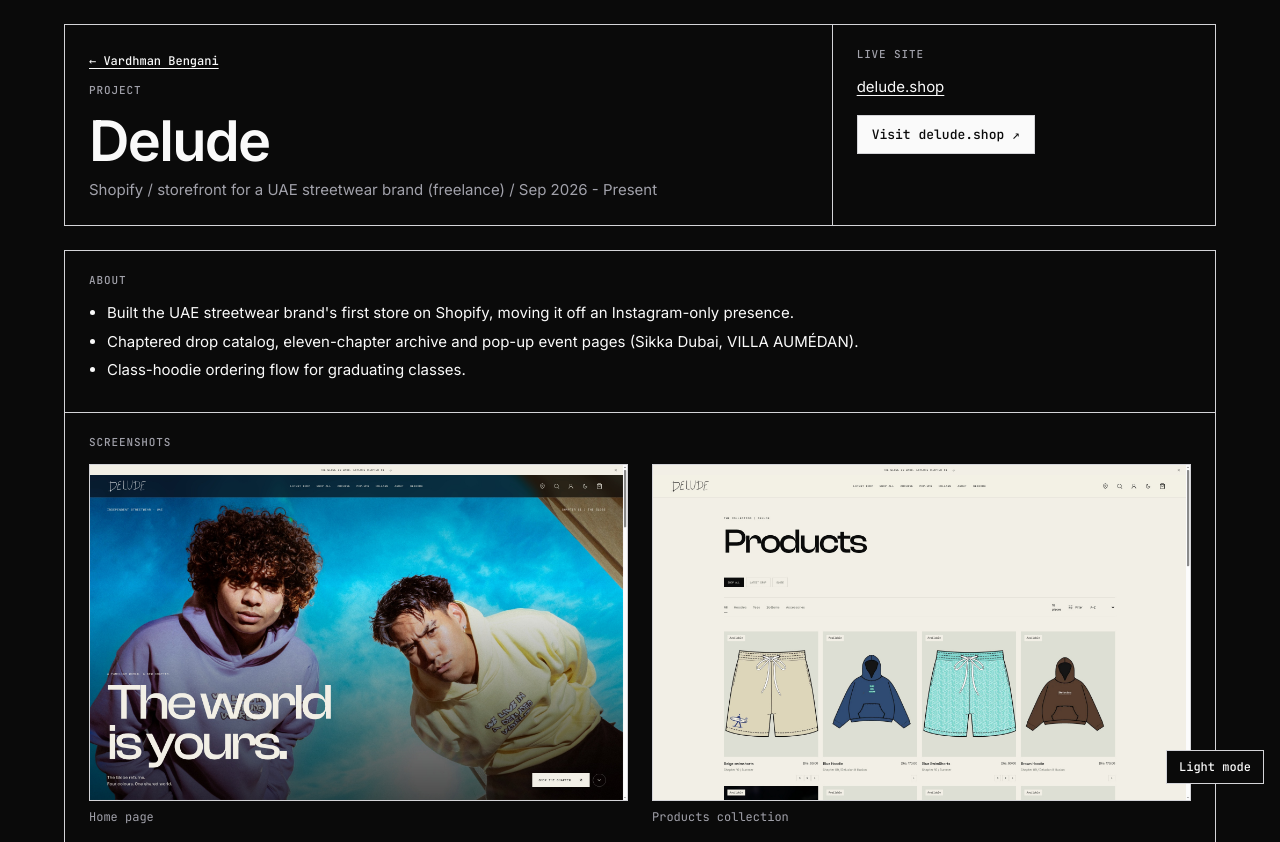
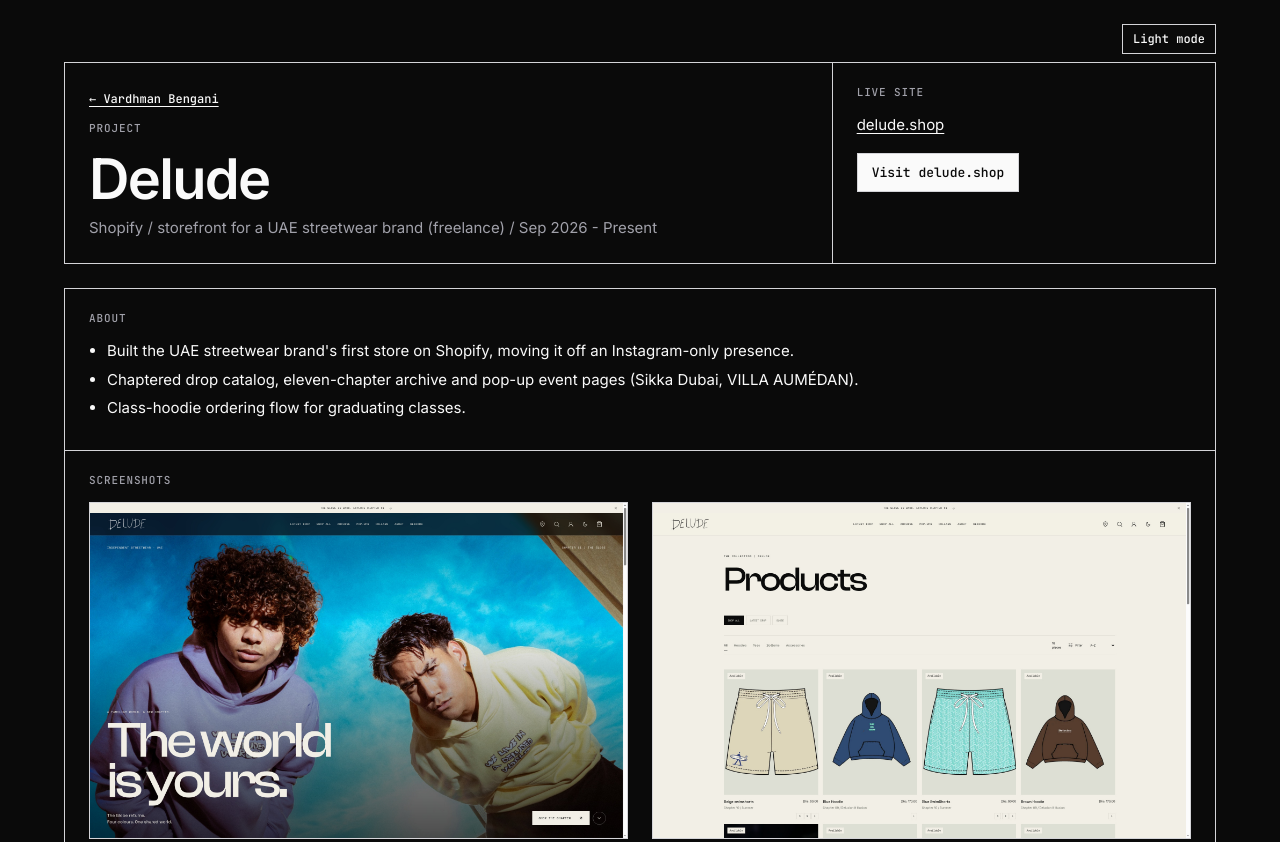
Before and after one commit to flcrom/portfolio, a plain HTML site: page public/delude/index.html in a window 1280 px wide. Shown: the top 842 px of the page. Drawn offline with Linux system fonts and the light colour scheme.

Commit message:
Move theme toggle into a header bar and drop the outward arrow from Visit buttons

```diff
--- a/public/delude/index.html
+++ b/public/delude/index.html
@@ -60,17 +60,16 @@ footer{margin-top:var(--s4);font:400 12px var(--mono);color:var(--mute)}
 :root{color-scheme:dark}
 :root[data-theme="dark"]{--bg:#0a0a0a;--fg:#fafafa;--mute:#a1a1aa;--line:#d4d4d8;--soft:#27272a}
 :root[data-theme="light"]{color-scheme:light}
-.theme-toggle{position:fixed;right:16px;bottom:16px;z-index:50;font:500 12px/1 var(--mono);border:1px solid var(--line);background:var(--bg);color:var(--fg);padding:10px 12px;cursor:pointer}.theme-toggle:hover{background:var(--fg);color:var(--bg)}
+.theme-bar{display:flex;justify-content:flex-end;margin-bottom:8px}.theme-toggle{font:500 12px/1 var(--mono);border:1px solid var(--line);background:var(--bg);color:var(--fg);padding:8px 10px;cursor:pointer}.theme-toggle:hover{background:var(--fg);color:var(--bg)}
 </style>
 </head>
-<body><div class="wrap">
+<body><div class="wrap"><div class="theme-bar"><button class="theme-toggle" id="themeToggle" type="button" aria-label="Switch between dark and light mode"></button></div>
 <header><div><a class="back" href="/">&larr; Vardhman Bengani</a><div class="label">Project</div><h1>Delude</h1><p class="role">Shopify / storefront for a UAE streetwear brand (freelance) / Sep 2026 - Present</p></div>
-<div><div class="label">Live site</div><p style="margin-bottom:16px"><a href="https://delude.shop">delude.shop</a></p><a class="btn" href="https://delude.shop" target="_blank" rel="noopener">Visit delude.shop &nearr;</a></div></header>
+<div><div class="label">Live site</div><p style="margin-bottom:16px"><a href="https://delude.shop">delude.shop</a></p><a class="btn" href="https://delude.shop" target="_blank" rel="noopener">Visit delude.shop</a></div></header>
 <main class="grid" style="margin-top:var(--s4)">
 <section class="cell s12"><div class="label">About</div><ul><li>Built the UAE streetwear brand's first store on Shopify, moving it off an Instagram-only presence.</li><li>Chaptered drop catalog, eleven-chapter archive and pop-up event pages (Sikka Dubai, VILLA AUM&Eacute;DAN).</li><li>Class-hoodie ordering flow for graduating classes.</li></ul></section>
 <section class="cell s12"><div class="label">Screenshots</div><div class="shots"><figure><a href="https://delude.shop" target="_blank" rel="noopener"><img class="shot" loading="lazy" src="/img/delude-1.jpg" alt="Delude screenshot: Home page"></a><figcaption>Home page</figcaption></figure><figure><a href="https://delude.shop" target="_blank" rel="noopener"><img class="shot" loading="lazy" src="/img/delude-2.jpg" alt="Delude screenshot: Products collection"></a><figcaption>Products collection</figcaption></figure><figure><a href="https://delude.shop" target="_blank" rel="noopener"><img class="shot" loading="lazy" src="/img/delude-3.jpg" alt="Delude screenshot: Product grid"></a><figcaption>Product grid</figcaption></figure></div></section>
 </main>
 <footer><a href="/">Index</a> / Vardhman Bengani / <a href="mailto:vardhman.47th@gmail.com">vardhman.47th@gmail.com</a></footer></div>
-<script>document.querySelectorAll('a[href^="http"]').forEach(function(a){a.target='_blank';a.rel='noopener'});</script><button class="theme-toggle" id="themeToggle" type="button" aria-label="Switch between dark and light mode"></button>
-<script>(function(){var r=document.documentElement,b=document.getElementById("themeToggle");function s(){b.textContent=r.getAttribute("data-theme")==="dark"?"Light mode":"Dark mode"}s();b.addEventListener("click",function(){var n=r.getAttribute("data-theme")==="dark"?"light":"dark";r.setAttribute("data-theme",n);try{localStorage.setItem("theme",n)}catch(e){}s()})})();</script>
+<script>document.querySelectorAll('a[href^="http"]').forEach(function(a){a.target='_blank';a.rel='noopener'});</script><script>(function(){var r=document.documentElement,b=document.getElementById("themeToggle");function s(){b.textContent=r.getAttribute("data-theme")==="dark"?"Light mode":"Dark mode"}s();b.addEventListener("click",function(){var n=r.getAttribute("data-theme")==="dark"?"light":"dark";r.setAttribute("data-theme",n);try{localStorage.setItem("theme",n)}catch(e){}s()})})();</script>
 </body></html>
```
Also changed, not shown: public/index.html (+2 -3 lines).
